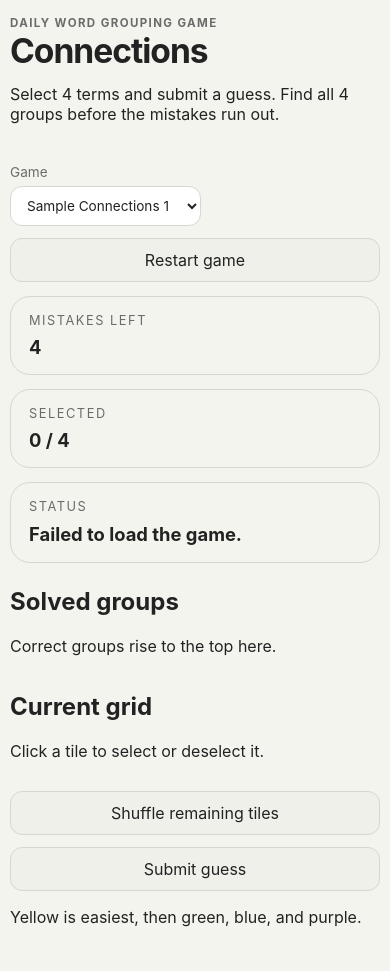
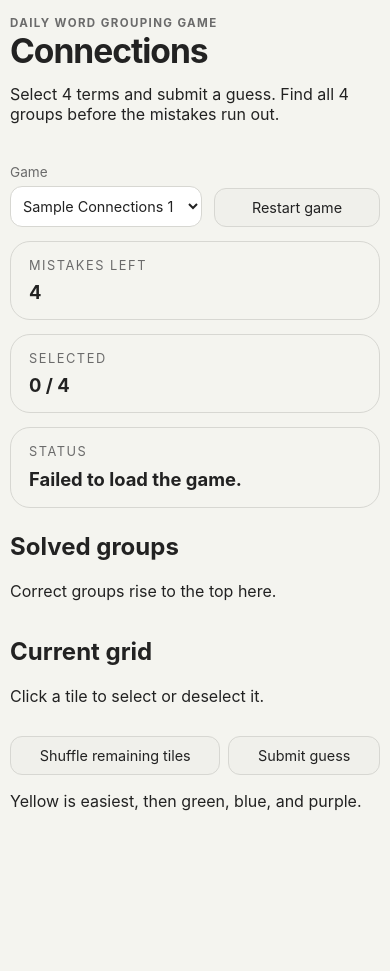
Before and after one commit to mrevsine/connections, a Python web app: template templates/index.html in a window 390 px wide. After the commit the page ends 811 px from the top, so only its background shows below. Run offline with Jinja, Linux system fonts and the light colour scheme; the template is opened without the code that fills it, so the values that code supplies are empty.

Commit message:
Updated to work on Mobile

```diff
--- a/static/style.css
+++ b/static/style.css
@@ -504,16 +504,13 @@ button:disabled {
 
 @media (max-width: 700px) {
   .app-shell {
-    width: min(100vw - 20px, 1180px);
+    width: calc(100vw - 20px);
     padding-top: 16px;
-  }
-
-  .board {
-    grid-template-columns: repeat(2, minmax(0, 1fr));
   }
 
   .tile {
     min-height: 70px;
+    font-size: 0.85rem;
   }
 
   .controls-panel {
@@ -521,13 +518,15 @@ button:disabled {
   }
 
   .action-row {
-    flex-direction: row;
-    flex-wrap: wrap;
+    gap: 8px;
   }
 
   select,
   .primary-button,
   .ghost-button {
-    width: 100%;
+    flex: 1 1 auto;
+    min-width: 70px;
+    font-size: 0.9rem;
+    padding: 10px 8px;
   }
 }
```
